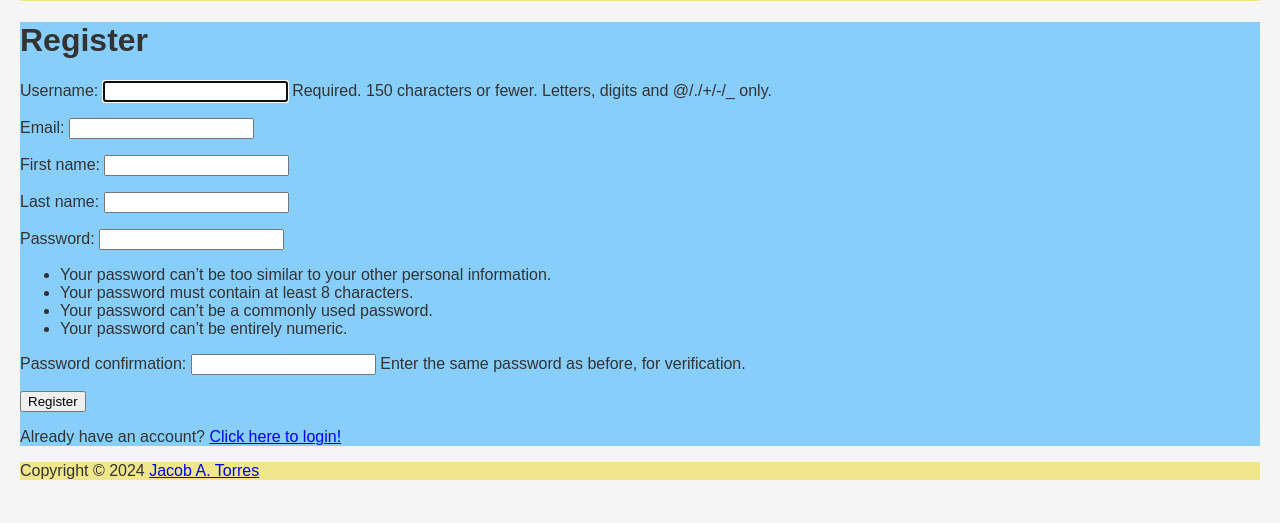
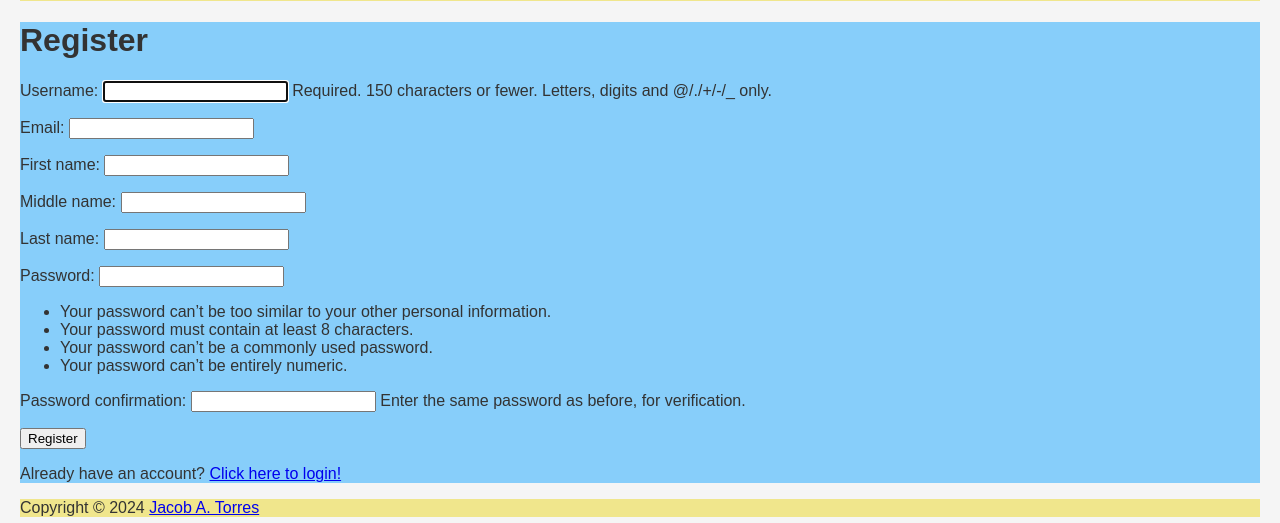
Before and after one commit to jacob-torres/Story-Builder, a Django app: page /accounts/register/ in a window 1280 px wide. Shown: the part 131-654 px from the top of the page. Run offline with Django 5.2, Linux system fonts and the light colour scheme.

Commit message:
Updated custom user model to include middle name and full name.

```diff
--- a/storybuilder/accounts/forms.py
+++ b/storybuilder/accounts/forms.py
@@ -9,7 +9,7 @@ class UserRegistrationForm(UserCreationForm):
 
     class Meta:
         model = CustomUser
-        fields = ['username', 'email', 'first_name', 'last_name']
+        fields = ['username', 'email', 'first_name', 'middle_name', 'last_name']
 
 
 class UserLoginForm(AuthenticationForm):
--- a/storybuilder/accounts/models.py
+++ b/storybuilder/accounts/models.py
@@ -14,7 +14,9 @@ class CustomUser(AbstractUser):
 
     email = models.EmailField(unique=True, default=None)
     first_name = models.CharField(max_length=short_length, default=None)
+    middle_name = models.CharField(max_length=short_length, blank=True, null=True)
     last_name = models.CharField(max_length=short_length, default=None)
+    full_name = models.CharField(max_length=long_length, null=True)
 
     # Add related_name args for groups and permissions fields to avoid conflicts
     groups = models.ManyToManyField(
@@ -31,6 +33,22 @@ class CustomUser(AbstractUser):
         related_name='custom_user_set'
     )
 
+    def __str__(self):
+        """Override string method to display user full name."""
+        return self.full_name
+
+    def clean(self):
+        """Data cleaning method for the custom user object."""
+        super().clean()
+
+        # Construct full name
+        names = [self.first_name, self.middle_name, self.last_name]
+        for name in names:
+            if not name:
+                names.remove(name)
+
+        self.full_name = ' '.join(filter(None, names))
+
 
 class UserProfile(models.Model):
     """User profile model for each custom user object."""
--- a/storybuilder/app/templates/story_detail.html
+++ b/storybuilder/app/templates/story_detail.html
@@ -26,6 +26,7 @@
   <thead>
     <tr>
       <th>Title</th>
+      <th>Author</th>
       <th>Start Date</th>
       <th>Word Count</th>
       <th>Scenes</th>
@@ -37,6 +38,7 @@
   <tbody>
     <tr>
       <td>{{ story.title }}</td>
+      <td>{{ story.author }}</td>
       <td>{{ story.date_started }}</td>
       <td><a href="#word-count-form" id="word-count-link">{{ story.word_count }}</a></td>
       <td><a class="view-link" href="scenes/">{{ story.scene_set.count }}</a></td>
```
Also changed, not shown: storybuilder/templates/home.html (+6 -4 lines), storybuilder/accounts/migrations/0002_customuser_full_name_customuser_middle_name.py (added).
